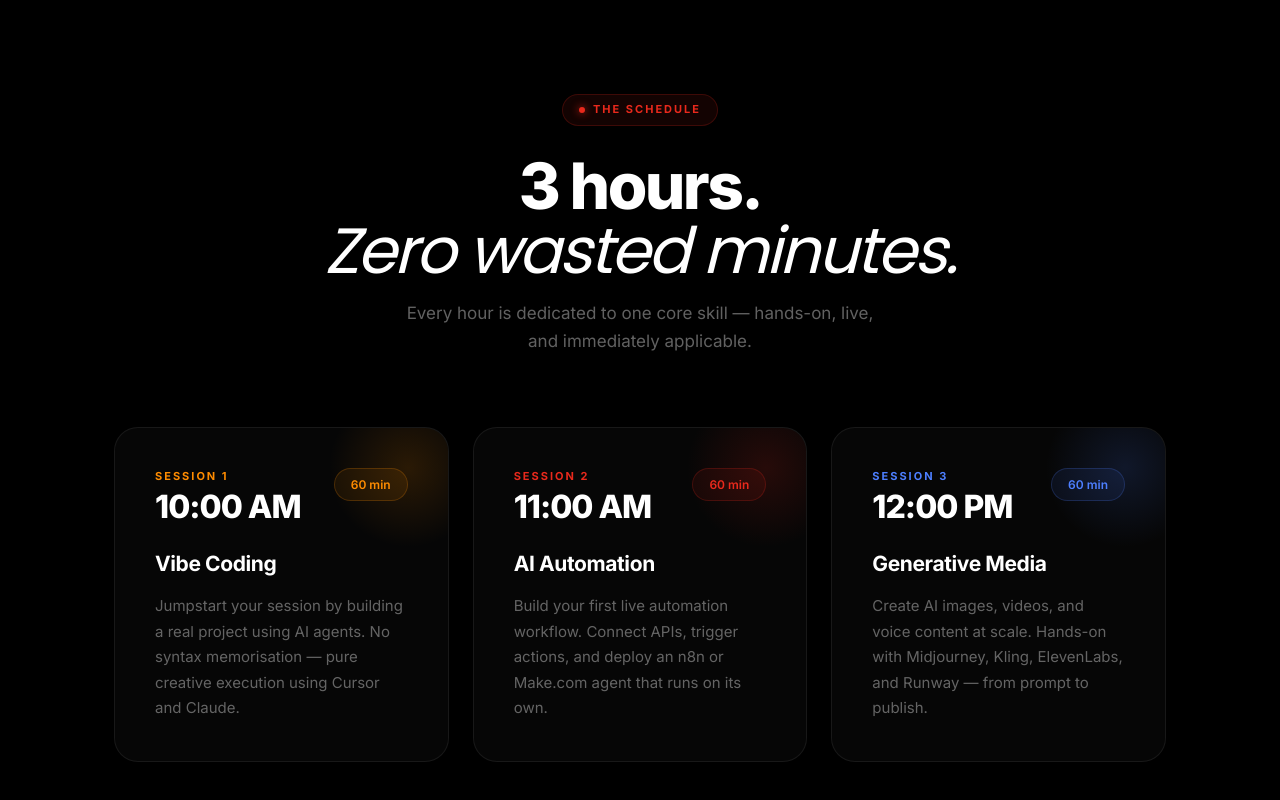
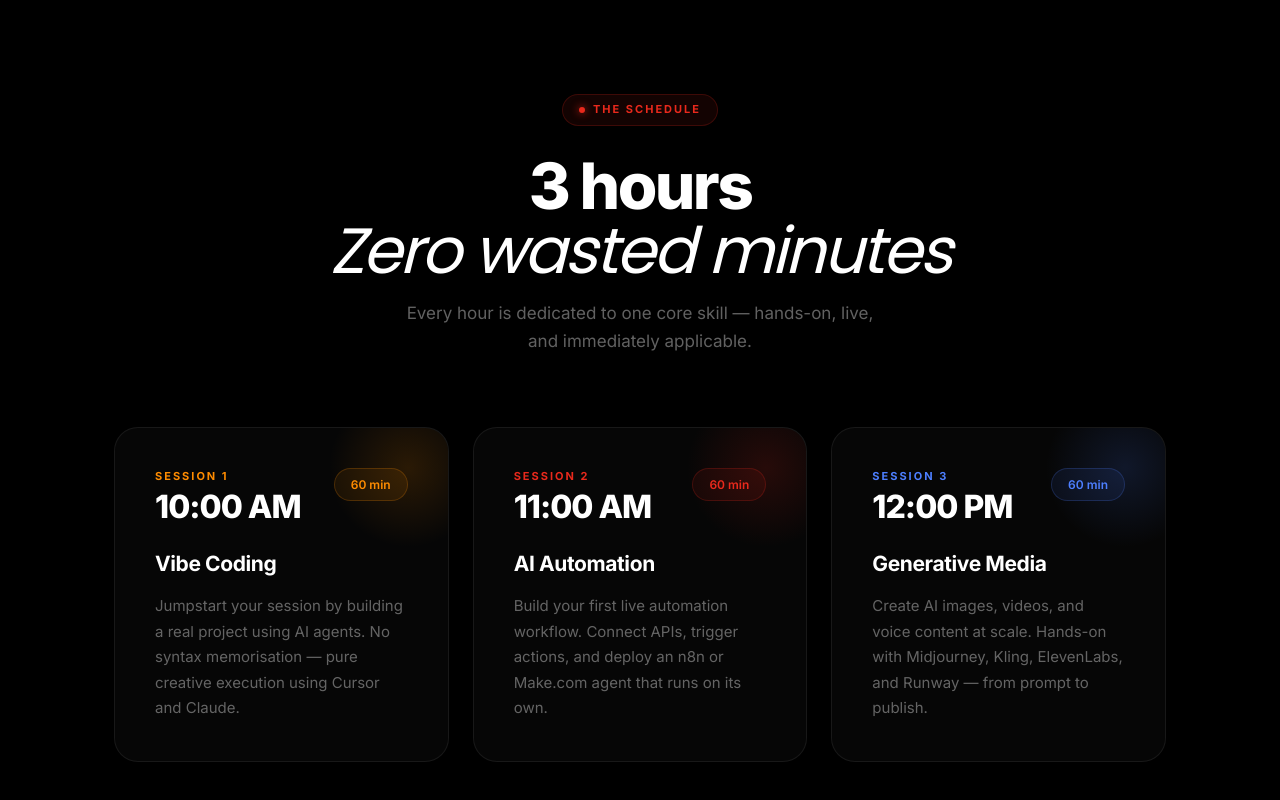
Before and after one commit to Karan-negi01/innoworq-academy, a Next.js app: page /workshop in a window 1280 px wide. Shown: the part 1863-2663 px from the top of the page. Built offline with nearby package versions, Linux system fonts and the light colour scheme.

Commit message:
Formatting and punctuation fixes across sections

```diff
--- a/src/components/Hero.js
+++ b/src/components/Hero.js
@@ -154,7 +154,7 @@ export default function Hero({ onEnrollClick }) {
               display: "inline-block"
             }}
           >
-            {" "}AI Generalist.
+            {" "}AI Generalist
           </span>
         </motion.h1>
 
--- a/src/components/Pricing.js
+++ b/src/components/Pricing.js
@@ -59,7 +59,7 @@ export default function Pricing({ onEnrollClick }) {
             An investment in your
             <br />
             <span style={{ fontStyle: "italic", fontWeight: 400, fontFamily: "'Poppins', sans-serif", background: "linear-gradient(135deg, #FF8C00, #4D7FFF)", WebkitBackgroundClip: "text", WebkitTextFillColor: "transparent" }}>
-              future leverage.
+              future leverage
             </span>
           </h2>
           <p className="pricing-subtitle" style={{ color: "#94a3b8", maxWidth: "520px", margin: "0 auto", lineHeight: 1.6 }}>
--- a/src/components/ToolsSection.js
+++ b/src/components/ToolsSection.js
@@ -192,7 +192,7 @@ export default function ToolsSection() {
               fontStyle: "italic",
             }}
           >
-            with the tools that run the world.
+            with the tools that run the world
           </p>
 
           <p
--- a/src/components/WhyChooseUs.js
+++ b/src/components/WhyChooseUs.js
@@ -250,7 +250,7 @@ export default function WhyChooseUs() {
                   fontFamily: "'Poppins', sans-serif",
                 }}
               >
-                Not the Past.
+                Not the Past
               </span>
             </h2>
           </motion.div>
--- a/src/components/WorkshopSchedule.js
+++ b/src/components/WorkshopSchedule.js
@@ -207,7 +207,7 @@ export default function WorkshopSchedule() {
               marginBottom: "16px",
             }}
           >
-            3 hours.
+            3 hours
             <br />
             <span
               style={{
@@ -217,7 +217,7 @@ export default function WorkshopSchedule() {
                 fontFamily: "'Poppins', sans-serif",
               }}
             >
-              Zero wasted minutes.
+              Zero wasted minutes
             </span>
           </h2>
           <p
```
Lines whose indentation alone changed are shown as unchanged.
